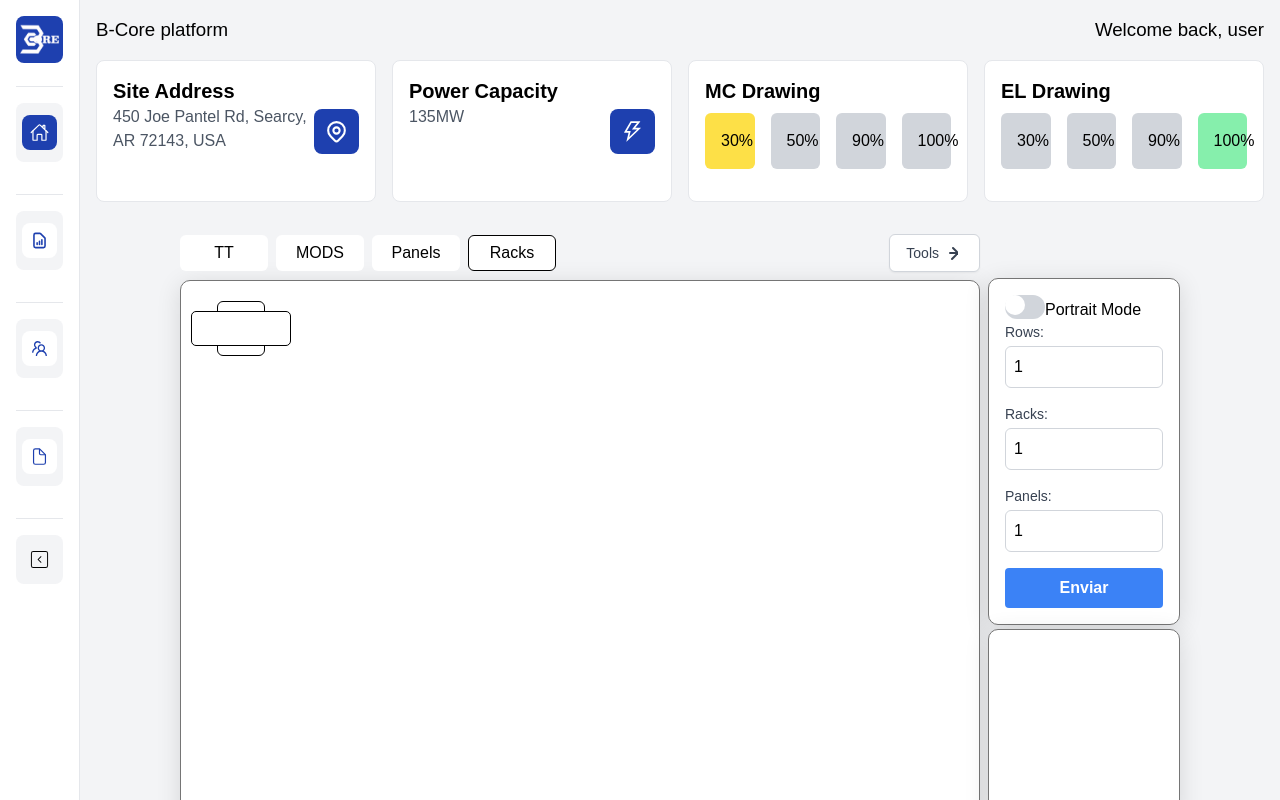
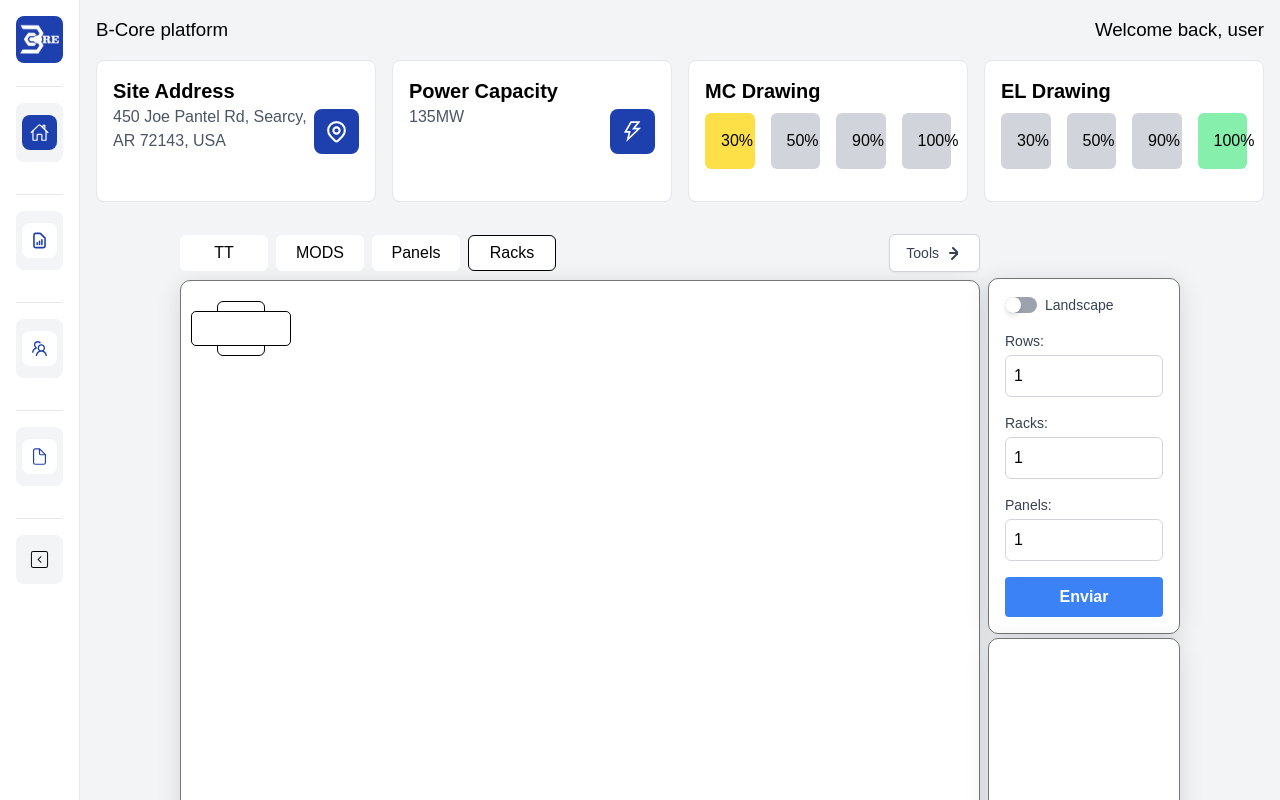
Before and after one commit to LMartin1998/BCorePlatform-Deploy, a Next.js app: page /singlegrid/1 in a window 1280 px wide. Shown: the top 800 px of the page. Built offline with nearby package versions, Linux system fonts and the light colour scheme.

Commit message:
Add toggle switch component

```diff
--- a/src/app/Components/ToggleButton.jsx
+++ /dev/null
@@ -1,31 +0,0 @@
-import { useState } from 'react';
-
-const ToggleButton = () => {
-  const [isActive, setIsActive] = useState(false);
-
-  const toggleButton = () => {
-    setIsActive(!isActive);
-  };
-
-  return (
-    <label
-      className={`${
-        isActive ? 'bg-primary' : 'bg-gray-300'
-      } relative inline-block w-10 h-6 rounded-full cursor-pointer transition-colors duration-300`}
-    >
-      <input
-        type="checkbox"
-        className="sr-only"
-        checked={isActive}
-        onChange={toggleButton}
-      />
-      <span
-        className={`${
-          isActive ? 'translate-x-full' : 'translate-x-0'
-        } inline-block w-5 h-5 bg-white rounded-full transform transition-transform duration-300 ease-in-out`}
-      />
-    </label>
-  );
-};
-
-export default ToggleButton;
--- /dev/null
+++ b/src/app/Components/ToggleSwitch.jsx
@@ -0,0 +1,31 @@
+import React, { useState, useEffect } from 'react';
+
+const ToggleSwitch = ({ onChange, checked, label }) => {
+  const [isChecked, setChecked] = useState(checked || false);
+
+  useEffect(() => {
+    // Actualizar el estado solo si la propiedad checked cambia
+    setChecked(checked || false);
+  }, [checked]);
+
+  const handleToggle = () => {
+    const newValue = !isChecked;
+    setChecked(newValue);
+    if (onChange) {
+      onChange(newValue);
+    }
+  };
+
+  return (
+    <div className="flex items-center">
+      <div
+        onClick={handleToggle}
+        className={`cursor-pointer relative ${isChecked ? 'bg-blue-500' : 'bg-gray-400'} rounded-full w-8 h-4 transition`}
+      >
+        <div className={`absolute ${isChecked ? 'translate-x-4' : 'translate-x-0'} left-0 bg-white w-4 h-4 rounded-full shadow-md transition transform duration-300 ease-in-out`} />
+      </div>
+    </div>
+  );
+};
+
+export default ToggleSwitch;
--- a/src/app/singlegrid/[id]/page.jsx
+++ b/src/app/singlegrid/[id]/page.jsx
@@ -2,15 +2,14 @@
 
 import { useContext, useState, useRef, useEffect } from "react";
 import { GridContext } from "@/app/contexts/GridContext";
-import { BootstrapLoader } from "@/app/document/page";
 import styles from "@/app/styles/Singlegrid.module.css";
 import { ContainerRacks } from "../../components/ContainerRacksComponent";
 import Header from "../../components/Header";
 import { useParams } from "next/navigation";
-import data from "@/app/data/data";
-import ToggleButton from "@/app/Components/ToggleButton";
 import TopCards from "@/app/Components/TopCards";
 import Dropdown from "@/app/Components/Dropdown";
+import ToggleSwitch from "@/app/Components/ToggleSwitch";
+
 
 export default function SingleGrid() {
   const params = useParams();
@@ -37,6 +36,11 @@ export default function SingleGrid() {
     useEffect(() => {
         updateJson(id);
     }, [id]);
+    const [switchValue, setSwitchValue] = useState(false);
+
+    const handleToggle = (value) => {
+      setSwitchValue(value);
+    };
 
   return (
     <div className="w-full h-[120vh] bg-gray-100">
@@ -115,22 +119,10 @@ export default function SingleGrid() {
             <div className="flex">
               <div className="w-full">
                 <div className={styles.notes}>
-                  <div className="">
-                    <ToggleButton></ToggleButton>
-                    <label>Portrait Mode</label>
+                  <div className="mb-4 flex items-center flex-wrap">
+                    <ToggleSwitch onChange={handleToggle} checked={switchValue}></ToggleSwitch>
+                    <label className="text-sm font-medium text-gray-700 pl-2">{`${switchValue ? 'Portrait' : 'Landscape'} `}</label>
                   </div>
-                  {/* <div className="form-floating mb-3">
-                    <input
-                      id="inputRows"
-                      type="number"
-                      className="form-control"
-                      placeholder="Rows"
-                      min="1"
-                      defaultValue={!item.rows ? rowsInput : item.rows}
-                      onChange={rowsInputChange}
-                    />
-                    <label htmlFor="inputRows">Rows</label>
-                  </div> */}
                   <div className="mb-4">
                     <label
                       htmlFor="example-input"
@@ -148,18 +140,6 @@ export default function SingleGrid() {
                       className="mt-1 p-2 border border-gray-300 rounded-md w-full focus:outline-none focus:border-blue-500"
                     />
                   </div>
-                  {/* <div className="form-floating mb-3">
-                    <input
-                      id="inputRacks"
-                      type="number"
-                      className="form-control"
-                      placeholder="Racks"
-                      min="1"
-                      defaultValue={!item.racks ? racksInput : item.racks}
-                      onChange={racksInputChange}
-                    />
-                    <label htmlFor="inputRacks">Racks</label>
-                  </div> */}
                   <div className="mb-4">
                     <label
                       htmlFor="example-input"
@@ -177,18 +157,6 @@ export default function SingleGrid() {
                       className="mt-1 p-2 border border-gray-300 rounded-md w-full focus:outline-none focus:border-blue-500"
                     />
                   </div>
-                  {/* <div className="form-floating mb-3">
-                    <input
-                      id="inputPanels"
-                      type="number"
-                      className="form-control"
-                      placeholder="Panels"
-                      min="1"
-                      defaultValue={!item.panels ? panelsInput : item.panels}
-                      onChange={panelsInputChange}
-                    />
-                    <label htmlFor="inputPanels">Panels</label>
-                  </div> */}
                   <div className="mb-4">
                     <label
                       htmlFor="example-input"
```
